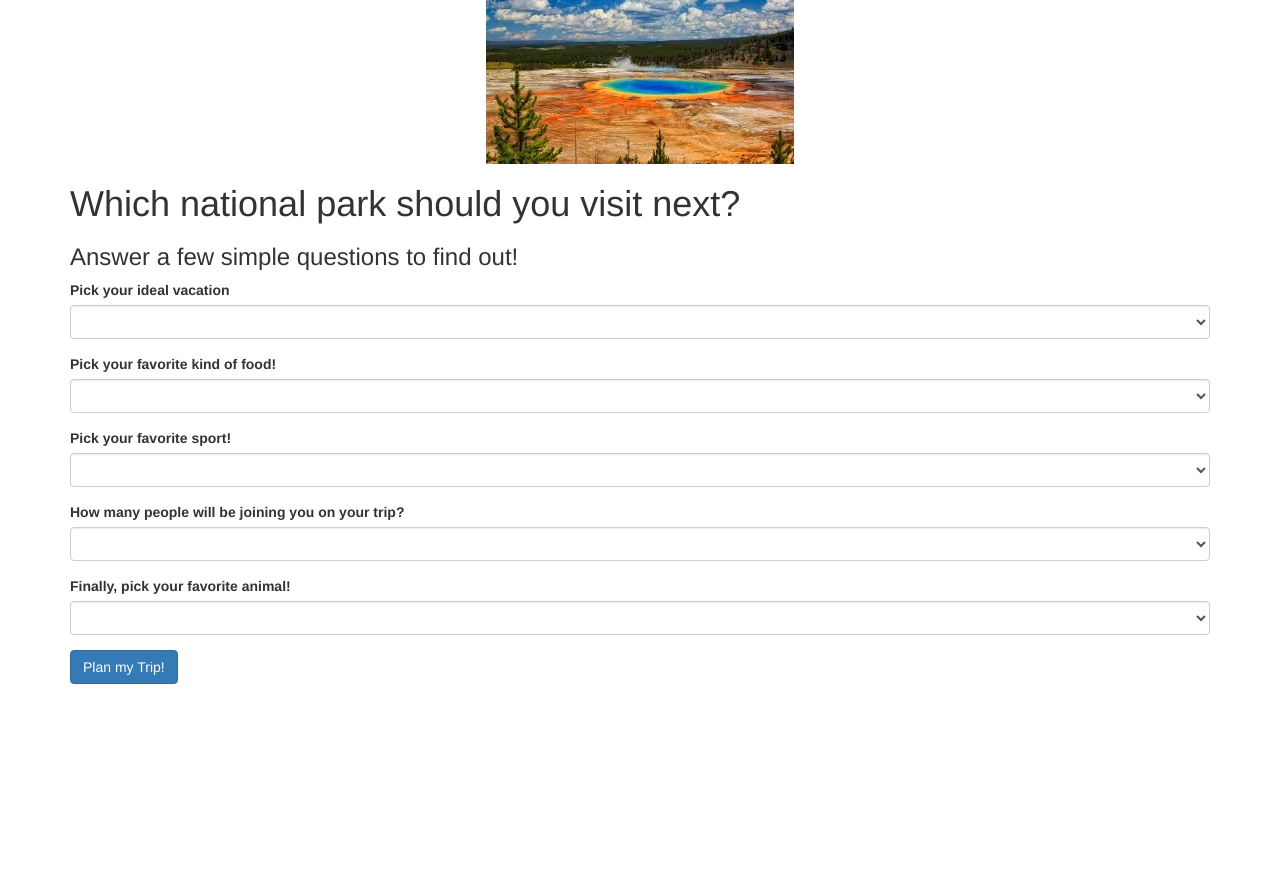
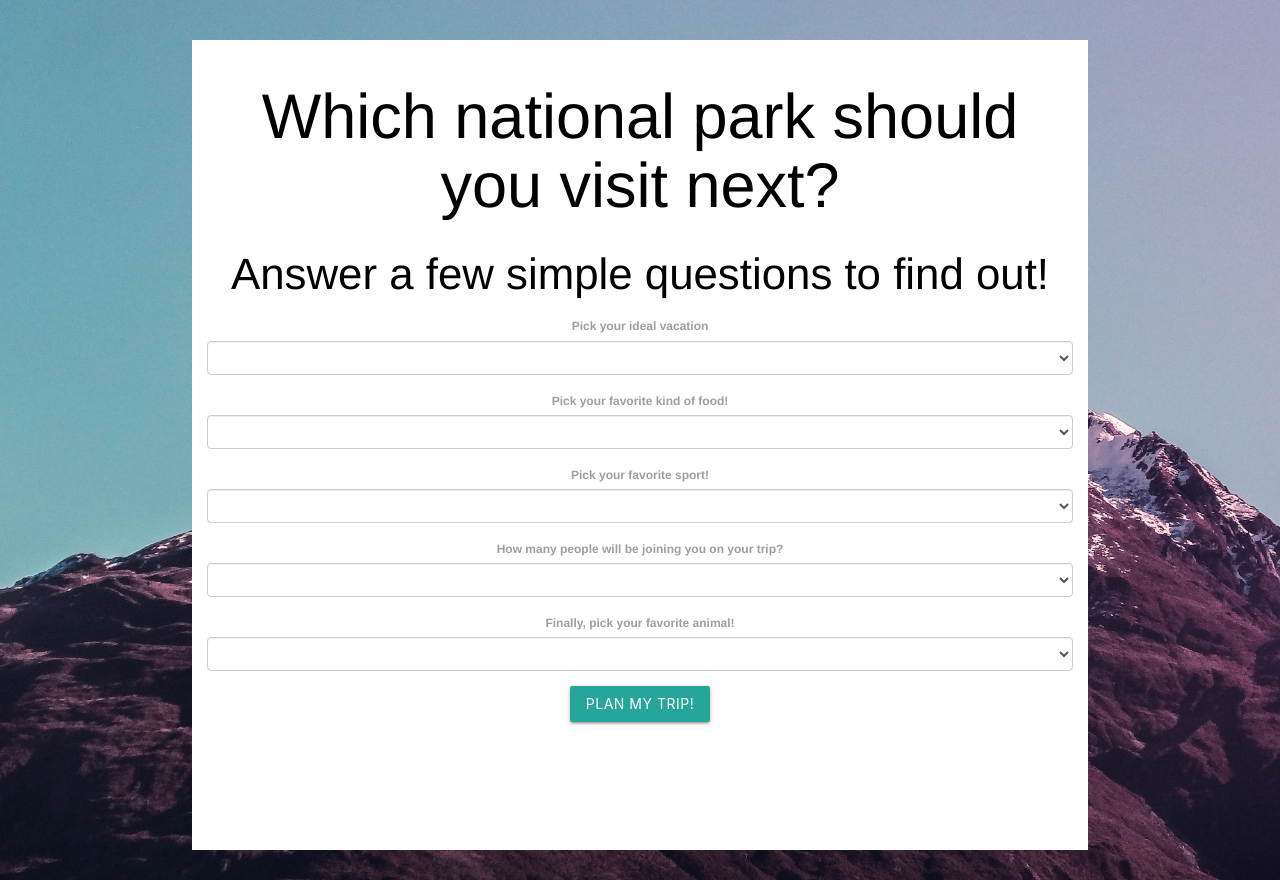
Before and after one commit to haleyswain/nationalpark, a plain HTML site: page index.html in a window 1280 px wide. Before the commit the page ends 800 px from the top, so only its background shows below. Drawn offline with nearby package versions, Linux system fonts and the light colour scheme.

Commit message:
incorporate materialize styling

```diff
--- a/css/styles.css
+++ b/css/styles.css
@@ -1,3 +1,21 @@
 #answer {
   display: none;
 }
+
+body {
+  background-image: url('../img/mountain.jpeg');
+  text-align: center;
+  padding-bottom: 30px;
+  background-repeat: no-repeat;
+  background-size: cover;
+  border: 10%;
+}
+
+h1, h3 {
+  color: black;
+}
+
+.container {
+  background-color: white;
+  padding-bottom: 10%;
+}
--- a/index.html
+++ b/index.html
@@ -3,18 +3,20 @@
   <head>
     <link href="css/bootstrap.css" rel="stylesheet" type="text/css">
      <link href="css/styles.css" rel="stylesheet" type="text/css">
+     <link rel="stylesheet" href="https://cdnjs.cloudflare.com/ajax/libs/materialize/0.97.8/css/materialize.min.css">
      <script src="js/jquery-3.1.1.js"></script>
      <script src="js/scripts.js"></script>
     <title>National Park</title>
   </head>
   <body>
+    <br>
+    <br>
     <div class="container">
-      <center><img src="img/yellowstone.jpeg" alt="yellowstone"></img></center>
-      <div id = "vacation">
+     <div id = "vacation">
         <h1> Which national park should you visit next?</h1>
         <h3> Answer a few simple questions to find out!</h3>
+
         <form id="quiz">
-
         <div class="form-group">
           <label for="trip"> Pick your ideal vacation </label>
           <select id="trip" class = "form-control">
```
Also changed, not shown: img/mountain.jpeg (added), 1 other file.
